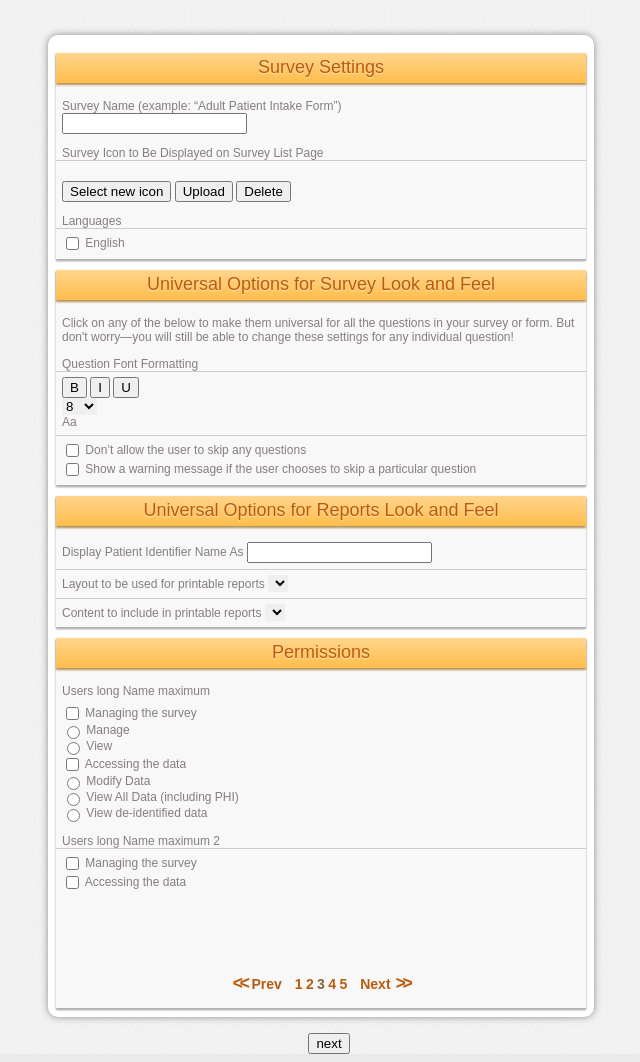
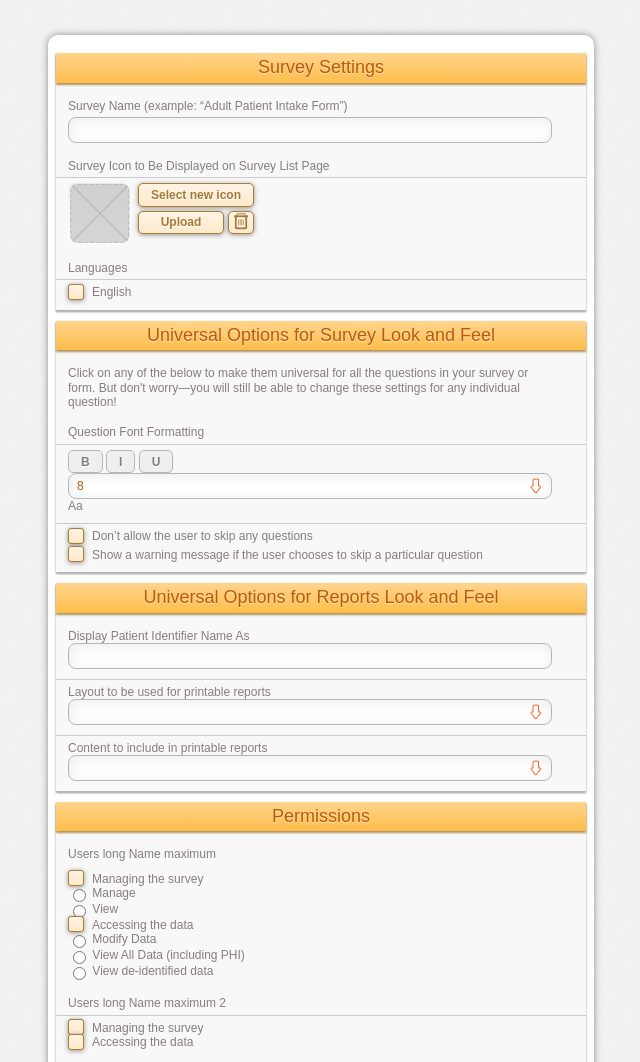
Before and after one commit to Cath-kb/TonicHealth-test, a plain HTML site: page index.html in a window 1280 px wide. Shown: the top 1062 px of the page, without its empty margins (319-959 px from the left). Drawn offline with Linux system fonts and the light colour scheme.

Commit message:
text inputs, custom checkbox  & buttons styling

```diff
--- a/assets/css/base.css
+++ b/assets/css/base.css
@@ -1,6 +1,7 @@
 /*Base CSS------------------begin*/
 input:focus {
-	outline: 1px solid #007bbe;
+	outline: none;
+	border-color: #aaaaee;
 }
 
 a {
@@ -22,46 +23,107 @@ a:visited {
 
 body {
 	background: #eaeaea url("../img/main_bg.png") repeat;
+	color: #877d7d;
 	font: 12px/1.2 Arial, "Nimbus Sans L", Helvetica, sans-serif;
-	color: #877d7d;
 }
 
 .main {
-	background: #fff;
+	margin-top: 2.917em;
+	margin-bottom: 4.833em;
 	padding: 0.667em;
 	border-radius: 10px;
+	background: #fff;
 	box-shadow: 0 0 7px rgba(37,37,37,.5);
-	margin-top: 2.917em;
-	margin-bottom: 4.833em;
 }
 
 .cf:after {
-	content: "";
 	display: table;
 	clear: both;
-}
-.input {
-
+	content: "";
 }
 
-.select {
-
+.button, .custom-checkbox-helper:before {
+	padding: .4em 1em;
+	outline: none;
+	border: 1px solid #b7b7b7;
+	border-radius: 0.417em;
+	color: #808080;
+	text-shadow: 0 1px 1px #fff;
+	font: 1em/1 Arial, "Nimbus Sans L", Helvetica, sans-serif;
+	font-weight: bold;
 }
 
-.checkbox {
+.input, .select {
+	-webkit-box-sizing: border-box;
+	-moz-box-sizing: border-box;
+	box-sizing: border-box;
+	padding: .4em .667em;
+	width: 100%;
+	outline: none;
+	border: 1px solid #b7b7b7;
+	border-radius: 8px;
+	background: #fff;
+	box-shadow: inset 1px 2px 14px rgba(0,0,0,.08);
+	color: #b95b0f;
+	text-shadow: 0 1px 1px #fff;
+	font-size: 1em;
+}
 
+.custom-select-wrap {
+	position: relative;
+}
+
+.custom-select-wrap .select {
+	-webkit-appearance: none;
+	-moz-appearance:none;
+	appearance:none;
+}
+
+.custom-select-wrap:before {
+	position: absolute;
+	top: 50%;
+	right: 10px;
+	margin-top: -8px;
+	width: 12px;
+	height: 16px;
+	content: url("../img/arrow_down.png");
+	pointer-events: none;
+}
+
+.custom-checkbox-wrap .checkbox {
+	position: absolute;
+	opacity: 0;
+}
+
+.custom-checkbox-helper {
+	position: relative;
+	padding-left: 2em;
+}
+
+.custom-checkbox-helper:before {
+	position: absolute;
+	top: -.13em;
+	left: 0;
+	-webkit-box-sizing: border-box;
+	-moz-box-sizing: border-box;
+	box-sizing: border-box;
+	padding: 0 0 0 0.167em;
+	width: 1.333em;
+	height: 1.333em;
+	border-radius: 3px;
+	content: '';
+}
+
+.custom-checkbox-wrap .checkbox:checked ~ .custom-checkbox-helper:before {
+	content: url("../img/check.png");
 }
 
 .radio {
 
 }
 
-.button {
-
-}
-
 .sub-title {
-
+	margin-bottom: .333em;
 }
 
 .pagination {
@@ -73,10 +135,10 @@ body {
 }
 
 .pagination-group-links {
+	padding: 0 .8em;
 	list-style-type: none;
 	counter-reset: pagination-counter;
 	text-align: center;
-	padding: 0 .8em;
 }
 
 .pagination-group-links > li {
@@ -84,15 +146,15 @@ body {
 }
 
 .pagination-group-links .pagination-link::before {
+	content: counter(pagination-counter);
 	counter-increment: pagination-counter;
-	content: counter(pagination-counter);
 }
 
 .pagination-link {
-	font-size: 1.172em;
-	font-weight: bold;
 	color: #b95b0f;
 	text-transform: capitalize;
+	font-weight: bold;
+	font-size: 1.172em;
 }
 
 .pagination-link.active {
@@ -101,11 +163,11 @@ body {
 }
 
 .prev-link:before, .next-link:after {
+	padding: 0 .286em;
+	vertical-align: baseline;
+	letter-spacing: -.2em;
 	font-size: 1.243em;
-	vertical-align: baseline;
 	font-family: monospace;
-	letter-spacing: -.2em;
-	padding: 0 .286em;
 
 }
 
--- a/assets/css/grid.css
+++ b/assets/css/grid.css
@@ -37,6 +37,8 @@ body {
 
 .S1, .S2, .S3, .S4, .S5, .S6 {
 	float: left;
+	-webkit-box-sizing: border-box;
+	-moz-box-sizing: border-box;
 	box-sizing: border-box;
 }
 
--- a/assets/css/main.css
+++ b/assets/css/main.css
@@ -41,7 +41,7 @@
 
 .form-group {
 	position: relative;
-	padding: 0.5em;
+	padding: .5em 2.833em .833em 1em;
 }
 
 .form-group:before {
@@ -62,6 +62,83 @@
 	padding-top: .5em;
 }
 
+.form-group-line {
+	margin-top: 0.333em;
+}
+
+.form-group-line:first-child {
+	margin-top: 0;
+}
+
+.form-icon-img {
+	float: left;
+	width: 5.167em;
+	margin-right: 0.667em;
+}
+
+.form-icon-img .img {
+	border-radius: 8px;
+}
+
+.form-icon-buttons-group {
+	display: inline-block;
+}
+
+.form-icon-buttons-group .button, .custom-checkbox-helper:before {
+	border-color: #a97c3a;
+	background-color: #efc392;
+	background-image: -webkit-gradient(linear, 50% 100%, 50% 0%, color-stop(0%, #fee9cb), color-stop(100%, #fff4e4)); /* Safari 4, Chrome 1-9, iOS 3.2-4.3, Android 2.1-3.0 */
+	background-image: -webkit-linear-gradient(bottom, #fee9cb 0%, #fff4e4 100%); /* Safari 5.1, iOS 5.0-6.1, Chrome 10-25, Android 4.0-4.3 */
+	background-image: -moz-linear-gradient(bottom, #fee9cb 0%, #fff4e4 100%); /* Firefox 3.6 - 15 */
+	background-image: -o-linear-gradient(bottom, #fee9cb 0%, #fff4e4 100%); /* Opera 11.1 - 12 */
+	background-image: linear-gradient(bottom, #fee9cb 0%, #fff4e4 100%); /* Opera 15+, Chrome 25+, IE 10+, Firefox 16+, Safari 6.1+, iOS 7+, Android 4.4+ */
+	box-shadow: 0 1px 5px rgba(66,60,47,.52);
+	color: #a47a3b;
+}
+
+.form-icon-buttons-group .button:hover, .form-icon-buttons-group .button:focus, .custom-checkbox-helper:focus:before {
+	background-color: #efc392;
+	background-image: -webkit-gradient(linear, 50% 100%, 50% 0%, color-stop(0%, #fcc87e), color-stop(100%, #fff4e4)); /* Safari 4, Chrome 1-9, iOS 3.2-4.3, Android 2.1-3.0 */
+	background-image: -webkit-linear-gradient(bottom, #fcc87e 0%, #fff4e4 100%); /* Safari 5.1, iOS 5.0-6.1, Chrome 10-25, Android 4.0-4.3 */
+	background-image: -moz-linear-gradient(bottom, #fcc87e 0%, #fff4e4 100%); /* Firefox 3.6 - 15 */
+	background-image: -o-linear-gradient(bottom, #fcc87e 0%, #fff4e4 100%); /* Opera 11.1 - 12 */
+	background-image: linear-gradient(bottom, #fcc87e 0%, #fff4e4 100%); /* Opera 15+, Chrome 25+, IE 10+, Firefox 16+, Safari 6.1+, iOS 7+, Android 4.4+ */
+}
+
+.form-icon-buttons-group .button:focus {
+	border-color: #a9571b;
+}
+
+.form-icon-buttons-group .full-button-wrap {
+	padding-right: 2.5em;
+	position: relative;
+}
+
+.form-icon-buttons-group .button-upload {
+	width: 100%;
+	-webkit-box-sizing: border-box;
+	-moz-box-sizing: border-box;
+	box-sizing: border-box;
+}
+
+.form-icon-buttons-group .button-delete {
+	text-indent: -9999em;
+	position: absolute;
+	top: 0;
+	right: 0;
+}
+
+.form-icon-buttons-group .button-delete:after {
+	content: '';
+	position: absolute;
+	left: 0;
+	right: 0;
+	top: 0;
+	bottom: 0;
+	background: url("../img/trash.png") center no-repeat;
+	pointer-events: none;
+}
+
 .form-section:last-of-type {
 	padding-bottom: 9.167em;
 }
--- a/assets/css/reset.css
+++ b/assets/css/reset.css
@@ -46,6 +46,8 @@ img {
 }
 
 input, button {
+	-webkit-box-sizing: border-box;
+	-moz-box-sizing: border-box;
 	box-sizing: border-box;
 	vertical-align: middle;
 }
--- a/index.html
+++ b/index.html
@@ -20,41 +20,52 @@
 				<h2 class="form-section-title">Survey Settings</h2>
 				<div class="form-section-content">
 					<div class="form-group">
-							<div>
+						<div class="form-group-line">
 							<label class="label" for="survey_name">Survey Name (example: &ldquo;Adult Patient Intake Form&rdquo;)</label>
 						</div>
-							<div>
-								<input class="input" id="survey_name" type="text" />
+						<div class="form-group-line">
+							<input class="input" id="survey_name" type="text"/>
 						</div>
-						</div><!--form-group-->
+					</div>
+					<!--form-group-->
 					<fieldset class="form-group upload-icon-group">
 						<legend class="sub-title">Survey Icon to Be Displayed on Survey List Page</legend>
 						<div class="form-icon-img">
-								<img class="img no-icon-img" src="#" alt="" title="" />
+							<img class="img no-icon-img" src="assets/img/no-icon.jpg" alt="No Icon" title="Survey Icon"/>
 						</div>
 						<div class="form-icon-buttons-group">
+							<div class="form-group-line">
 								<button class="button button-upload" id="upload_button">Select new icon</button>
-								<button class="button button-upload">Upload</button>
+							</div>
+							<div class="form-group-line full-button-wrap">
+								<button class="button button-upload full-button">Upload</button>
 								<button class="button button-delete">Delete</button>
 							</div>
-						</fieldset><!--form-group-->
+						</div>
+					</fieldset>
+					<!--form-group-->
 					<fieldset class="form-group">
 						<legend class="sub-title">Languages</legend>
-							<div class="checkbox-group chose-lang-group">
-								<div>
-									<input class="checkbox" id="en" type="checkbox" />
-									<label for="en">English</label>
+						<div class="checkbox-group choose-lang-group">
+							<div class="form-group-line">
+								<label class="custom-checkbox-wrap" for="lang_en">
+									<input class="checkbox" id="lang_en" type="checkbox"/>
+									<span class="label-title custom-checkbox-helper">English</span>
+								</label>
 							</div>
 						</div>
-						</fieldset><!--form-group-->
+					</fieldset>
+					<!--form-group-->
 				</div>
-				</section><!--form-section-->
+			</section>
+			<!--form-section-->
 			<section class="form-section">
 				<h2 class="form-section-title">Universal Options for Survey Look and Feel</h2>
 				<div class="form-section-content">
 					<div class="form-group">
 						<p class="">Click on any of the below to make them universal for all the questions in your survey or form. But don't worry—you will still be able to change these settings for any individual question!</p>
-						</div><!--form-group-->
+					</div>
+					<!--form-group-->
 					<fieldset class="form-group">
 						<legend class="sub-title">Question Font Formatting</legend>
 						<div class="buttons-group font-formatting-buttons-group">
@@ -64,57 +75,74 @@
 								<button class="button button-underlined">U</button>
 							</div>
 							<div>
+								<div class="custom-select-wrap">
 									<select class="select font-size-select">
 										<option value="8">8</option>
 										<option value="10">10</option>
 										<option value="12">12</option>
 									</select>
 								</div>
+							</div>
 							<div>
 								<span class="font-formatting-result">Aa</span>
 							</div>
 						</div>
-						</fieldset><!--form-group-->
+					</fieldset>
+					<!--form-group-->
 					<fieldset class="form-group">
 						<div class="checkbox-group">
-								<div>
-									<input class="checkbox" id="allow_skip_questions" type="checkbox" />
-									<label for="allow_skip_questions">Don’t allow the user to skip any questions	</label>
+							<div class="form-group-line">
+								<label class="custom-checkbox-wrap" for="allow_skip_questions">
+									<input class="checkbox" id="allow_skip_questions" type="checkbox"/>
+									<span class="label-title custom-checkbox-helper">Don’t allow the user to skip any questions</span>
+								</label>
 							</div>
-								<div>
-									<input class="checkbox" id="warning_message_show" type="checkbox" />
-									<label for="warning_message_show">Show a warning message if the user chooses to skip a particular question</label>
+							<div class="form-group-line">
+								<label class="custom-checkbox-wrap" for="warning_message_show">
+									<input class="checkbox" id="warning_message_show" type="checkbox"/>
+									<span class="label-title custom-checkbox-helper">Show a warning message if the user chooses to skip a particular question</span>
+								</label>
 							</div>
 						</div>
-						</fieldset><!--form-group-->
+					</fieldset>
+					<!--form-group-->
 				</div>
-				</section><!--form-section-->
+			</section>
+			<!--form-section-->
 			<section class="form-section">
 				<h2 class="form-section-title"> Universal Options for Reports Look and Feel</h2>
 				<div class="form-section-content">
 					<div class="form-group">
 						<label class="label" for="patient_id">Display Patient Identifier Name As</label>
-							<input class="input" id="patient_id" type="text" />
-						</div><!--form-group-->
+						<input class="input" id="patient_id" type="text"/>
+					</div>
+					<!--form-group-->
 
 					<div class="form-group">
 						<label class="label" for="layout_type">Layout to be used for printable reports</label>
+						<div class="custom-select-wrap">
 							<select class="select" id="layout_type">
 								<option value=""></option>
 								<option value=""></option>
 								<option value=""></option>
 							</select>
-						</div><!--form-group-->
+						</div>
+					</div>
+					<!--form-group-->
 					<div class="form-group">
 						<label class="label" for="included_content">Content to include in printable reports</label>
+						<div class="custom-select-wrap">
 							<select class="select" id="included_content">
 								<option value=""></option>
 								<option value=""></option>
 								<option value=""></option>
 							</select>
-						</div><!--form-group-->
 						</div>
-				</section><!--form-section-->
+					</div>
+					<!--form-group-->
+				</div>
+			</section>
+			<!--form-section-->
 			<section class="form-section">
 				<h2 class="form-section-title">Permissions</h2>
 				<div class="form-section-content">
@@ -122,67 +150,96 @@
 						<legend class="sub-title">Users long Name maximum</legend>
 						<div class="input-group">
 							<div>
-									<input type="checkbox" class="checkbox" id="manage_survey" />
-									<label for="manage_survey">Managing the survey</label>
+								<label class="custom-checkbox-wrap" for="manage_survey">
+									<input type="checkbox" class="checkbox" id="manage_survey"/>
+									<span class="label-title custom-checkbox-helper">Managing the survey</span>
+								</label>
 							</div>
 							<div>
-									<input type="radio" class="radio" name="access_type" id="access_manage" />
+								<input type="radio" class="radio" name="access_type" id="access_manage"/>
 								<label for="access_manage">Manage</label>
 							</div>
 							<div>
-									<input type="radio" class="radio" name="access_type" id="access_view" />
+								<input type="radio" class="radio" name="access_type" id="access_view"/>
 								<label for="access_view">View</label>
 							</div>
-							</div><!--input-group-->
+						</div>
+						<!--input-group-->
 						<div class="input-group">
 							<div>
-									<input type="checkbox" class="checkbox" id="access_data" />
-									<label for="access_data">Accessing the data</label>
+								<label class="custom-checkbox-wrap" for="access_data">
+									<input type="checkbox" class="checkbox" id="access_data"/>
+									<span class="label-title custom-checkbox-helper">Accessing the data</span>
+								</label>
 							</div>
 							<div>
-									<input type="radio" class="radio" name="data_access_type" id="data_access_modify" />
+								<input type="radio" class="radio" name="data_access_type" id="data_access_modify"/>
 								<label for="data_access_modify">Modify Data</label>
 							</div>
 							<div>
-									<input type="radio" class="radio" name="data_access_type" id="data_access_view_all" />
+								<input type="radio" class="radio" name="data_access_type" id="data_access_view_all"/>
 								<label for="data_access_view_all"> View All Data (including PHI)</label>
 							</div>
 							<div>
-									<input type="radio" class="radio" name="data_access_type" id="data_access_view_deindef" />
+								<input type="radio" class="radio" name="data_access_type" id="data_access_view_deindef"/>
 								<label for="data_access_view_deindef">View de-identified data</label>
 							</div>
-							</div><!--input-group-->
-						</fieldset><!--form-group-->
+						</div>
+						<!--input-group-->
+					</fieldset>
+					<!--form-group-->
 					<fieldset class="form-group">
 						<legend class="sub-title">Users long Name maximum 2</legend>
 						<div class="input-group">
-								<input type="checkbox" class="checkbox" id="manage_survey2" />
-								<label for="manage_survey2">Managing the survey</label>
-							</div><!--input-group-->
+							<label class="custom-checkbox-wrap" for="manage_survey2">
+								<input type="checkbox" class="checkbox" id="manage_survey2"/>
+								<span class="label-title custom-checkbox-helper">Managing the survey</span>
+							</label>
+						</div>
+						<!--input-group-->
 						<div class="input-group">
-								<input type="checkbox" class="checkbox" id="access_data2" />
-								<label for="access_data2">Accessing the data</label>
-							</div><!--input-group-->
-						</fieldset><!--form-group-->
+							<label class="custom-checkbox-wrap" for="access_data2">
+								<input type="checkbox" class="checkbox" id="access_data2"/>
+								<span class="label-title custom-checkbox-helper">Accessing the data</span>
+							</label>
 						</div>
-				</section><!--form-section-->
+						<!--input-group-->
+					</fieldset>
+					<!--form-group-->
+				</div>
+			</section>
+			<!--form-section-->
 			<div class="form-steps pagination">
 				<a class="pagination-item link prev-link pagination-link" rel="prev">prev</a>
 				<ol class="pagination-item pagination-group-links">
-						<li><a href="javascript:void(0);" class="link pagination-link" rel="start"></a></li>
-						<li><a href="javascript:void(0);" class="link pagination-link"></a></li>
-						<li><a href="javascript:void(0);" class="link pagination-link active"></a></li>
-						<li><a href="javascript:void(0);" class="link pagination-link"></a></li>
-						<li><a href="javascript:void(0);" class="link pagination-link"></a></li>
+					<li>
+						<a href="javascript:void(0);" class="link pagination-link" rel="start"></a>
+					</li>
+					<li>
+						<a href="javascript:void(0);" class="link pagination-link"></a>
+					</li>
+					<li>
+						<a href="javascript:void(0);" class="link pagination-link active"></a>
+					</li>
+					<li>
+						<a href="javascript:void(0);" class="link pagination-link"></a>
+					</li>
+					<li>
+						<a href="javascript:void(0);" class="link pagination-link"></a>
+					</li>
 				</ol>
 				<a class="pagination-item link next-link pagination-link" rel="next">next</a>
-				</div><!--form-steps-->
-			</div><!--main-content-->
+			</div>
+			<!--form-steps-->
+		</div>
+		<!--main-content-->
 		<div class="setup-form-submit-button-wrap">
 			<button class="button button-submit" type="submit">next</button>
 		</div>
-		</form><!--setup-form-->
-</main><!--main-->
+	</form>
+	<!--setup-form-->
+</main>
+<!--main-->
 <footer class="footer">
 	<!--begin ... end-->
 </footer>
```
Lines whose indentation alone changed are shown as unchanged.
